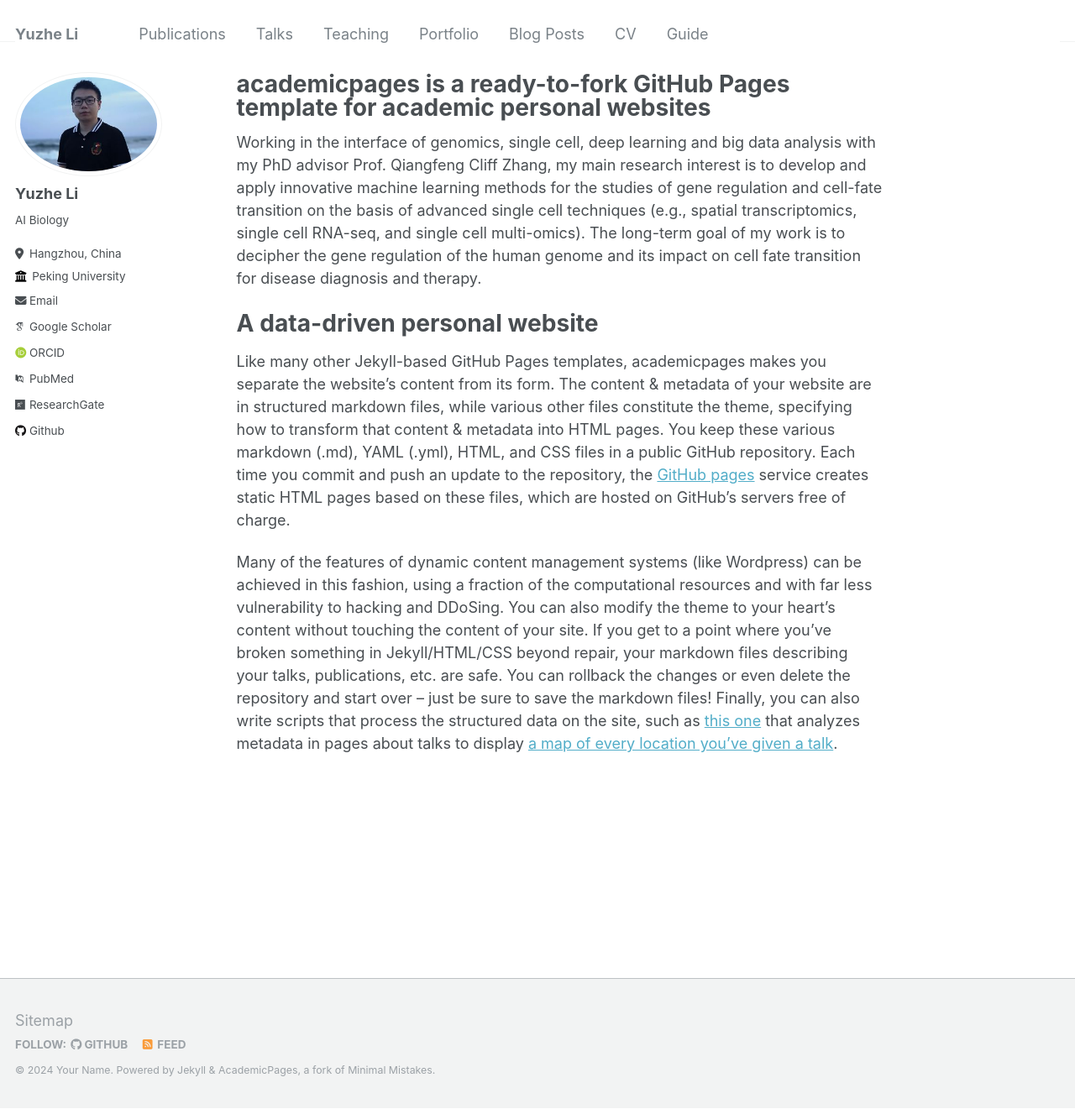
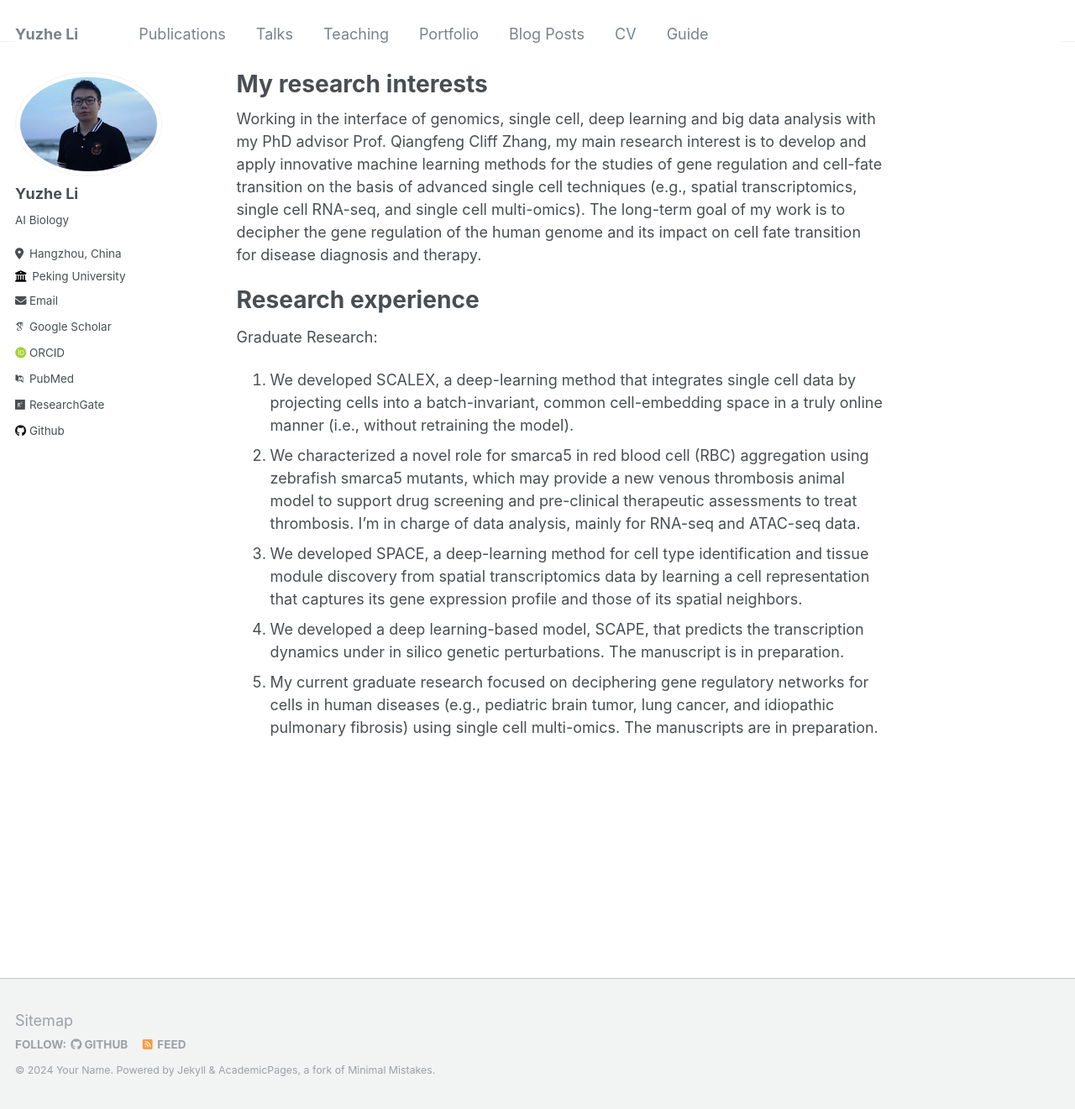
Before and after one commit to ericli0419/ericli0419.github.io, a Jekyll site: the page built from _pages/about.md, in a window 1280 px wide and 1321 px high. Shown: the whole window at 84% size. Built offline with Jekyll 4.4.1, drawn with Linux system fonts in a browser that asks for light colours; some web fonts are replaced.

Commit message:
Update about.md

```diff
--- a/_pages/about.md
+++ b/_pages/about.md
@@ -1,6 +1,6 @@
 ---
 permalink: /
-title: "academicpages is a ready-to-fork GitHub Pages template for academic personal websites"
+title: "My research interests"
 author_profile: true
 redirect_from:
   - /about/
@@ -9,8 +9,11 @@ redirect_from:
 
 Working in the interface of genomics, single cell, deep learning and big data analysis with my PhD advisor Prof. Qiangfeng Cliff Zhang, my main research interest is to develop and apply innovative machine learning methods for the studies of gene regulation and cell-fate transition on the basis of advanced single cell techniques (e.g., spatial transcriptomics, single cell RNA-seq, and single cell multi-omics). The long-term goal of my work is to decipher the gene regulation of the human genome and its impact on cell fate transition for disease diagnosis and therapy.
 
-A data-driven personal website
+Research experience
 ======
-Like many other Jekyll-based GitHub Pages templates, academicpages makes you separate the website's content from its form. The content & metadata of your website are in structured markdown files, while various other files constitute the theme, specifying how to transform that content & metadata into HTML pages. You keep these various markdown (.md), YAML (.yml), HTML, and CSS files in a public GitHub repository. Each time you commit and push an update to the repository, the [GitHub pages](https://pages.github.com/) service creates static HTML pages based on these files, which are hosted on GitHub's servers free of charge.
-
-Many of the features of dynamic content management systems (like Wordpress) can be achieved in this fashion, using a fraction of the computational resources and with far less vulnerability to hacking and DDoSing. You can also modify the theme to your heart's content without touching the content of your site. If you get to a point where you've broken something in Jekyll/HTML/CSS beyond repair, your markdown files describing your talks, publications, etc. are safe. You can rollback the changes or even delete the repository and start over -- just be sure to save the markdown files! Finally, you can also write scripts that process the structured data on the site, such as [this one](https://github.com/academicpages/academicpages.github.io/blob/master/talkmap.ipynb) that analyzes metadata in pages about talks to display [a map of every location you've given a talk](https://academicpages.github.io/talkmap.html).
+Graduate Research:
+1.	We developed SCALEX, a deep-learning method that integrates single cell data by projecting cells into a batch-invariant, common cell-embedding space in a truly online manner (i.e., without retraining the model).
+2.	We characterized a novel role for smarca5 in red blood cell (RBC) aggregation using zebrafish smarca5 mutants, which may provide a new venous thrombosis animal model to support drug screening and pre-clinical therapeutic assessments to treat thrombosis. I'm in charge of data analysis, mainly for RNA-seq and ATAC-seq data.
+3.	We developed SPACE, a deep-learning method for cell type identification and tissue module discovery from spatial transcriptomics data by learning a cell representation that captures its gene expression profile and those of its spatial neighbors.
+4.	We developed a deep learning-based model, SCAPE, that predicts the transcription dynamics under in silico genetic perturbations. The manuscript is in preparation.
+5.	My current graduate research focused on deciphering gene regulatory networks for cells in human diseases (e.g., pediatric brain tumor, lung cancer, and idiopathic pulmonary fibrosis) using single cell multi-omics. The manuscripts are in preparation.
```
